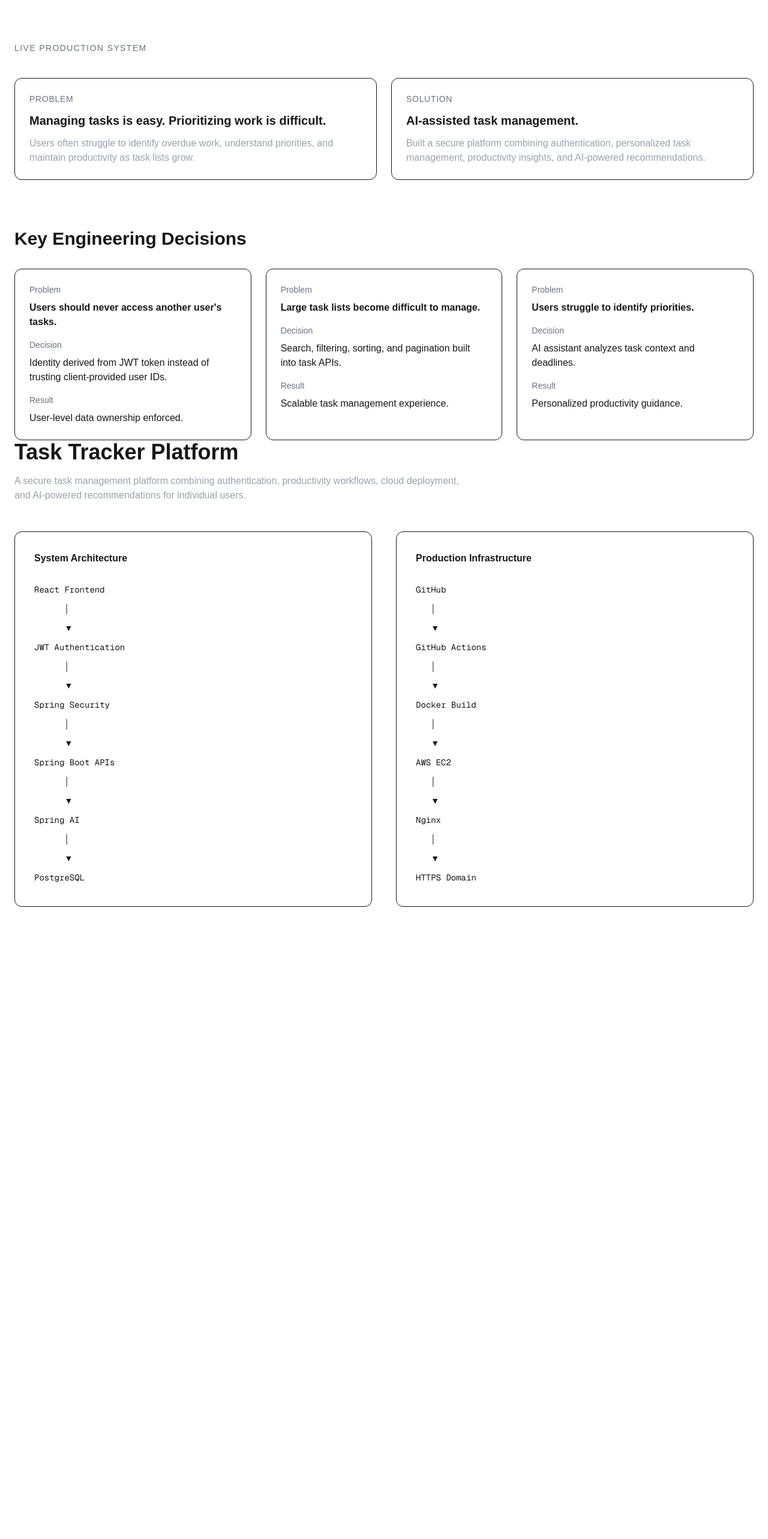
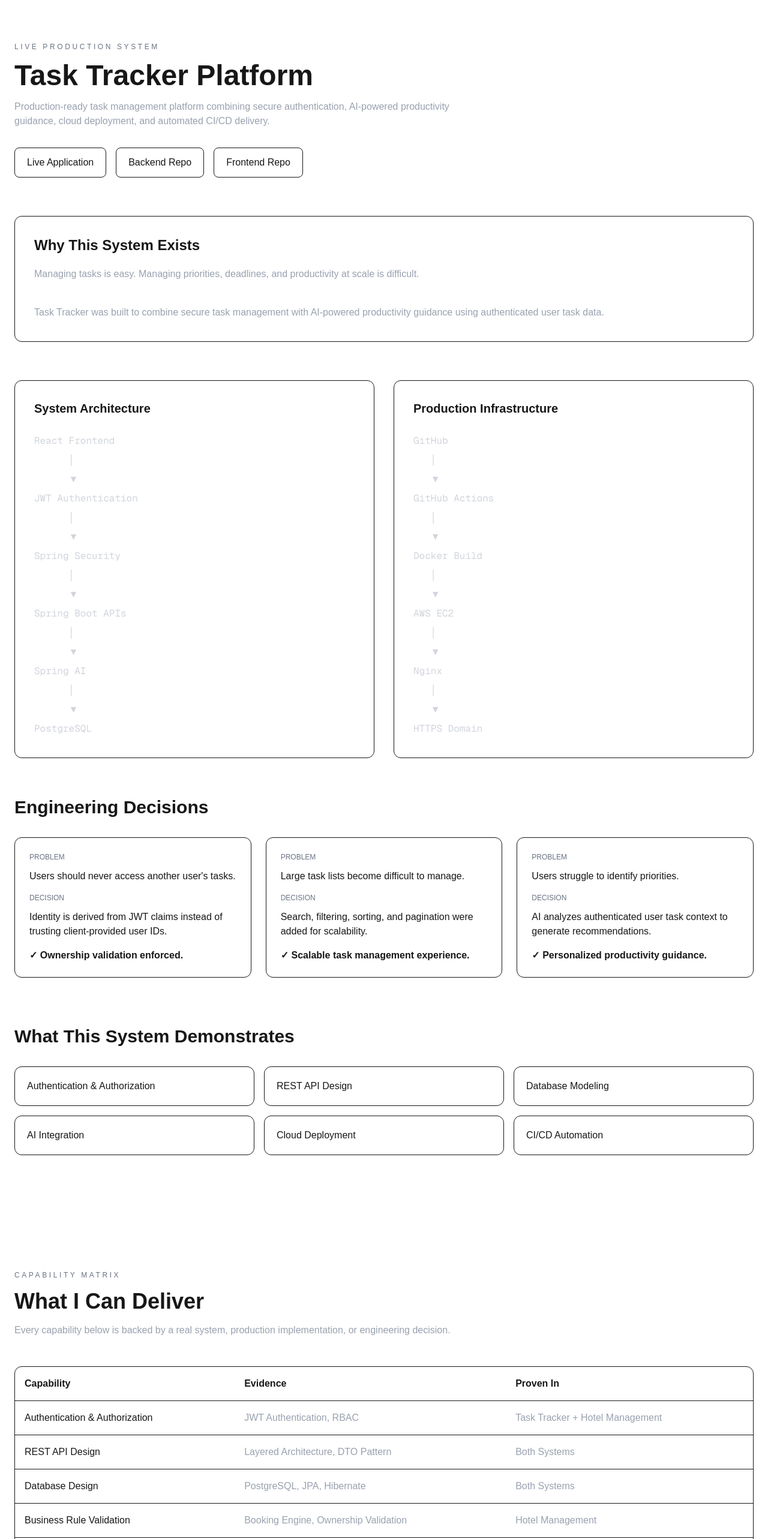
Before and after one commit to devendra1176/devendra-portfolio, a Next.js app: page / in a window 1280 px wide. Shown: the part 2380-4946 px from the top of the page at 60% size. Before the commit the page ends 3988 px from the top, so only its background shows below. Built offline with nearby package versions, Linux system fonts and the light colour scheme.

Commit message:
Add CapabilityMatrix component and enhance TaskTracker with engineering decisions and system capabilities

```diff
--- a/app/page.tsx
+++ b/app/page.tsx
@@ -3,6 +3,7 @@ import Hero from "@/components/Hero";
 import Problems from "@/components/Problems";
 import Decisions from "@/components/Decisions";
 import TaskTracker from "@/components/TaskTracker";
+import CapabilityMatrix from "../components/CapabilityMatrix";
 export default function Home() {
   return (
     <main>
@@ -11,6 +12,7 @@ export default function Home() {
       <Problems />
       <Decisions />
       <TaskTracker />
+      <CapabilityMatrix />
     </main>
   );
 }
--- a/components/CapabilityMatrix.tsx
+++ b/components/CapabilityMatrix.tsx
@@ -0,0 +1,102 @@
+export default function CapabilityMatrix() {
+  const capabilities = [
+    {
+      capability: "Authentication & Authorization",
+      evidence: "JWT Authentication, RBAC",
+      proof: "Task Tracker + Hotel Management",
+    },
+    {
+      capability: "REST API Design",
+      evidence: "Layered Architecture, DTO Pattern",
+      proof: "Both Systems",
+    },
+    {
+      capability: "Database Design",
+      evidence: "PostgreSQL, JPA, Hibernate",
+      proof: "Both Systems",
+    },
+    {
+      capability: "Business Rule Validation",
+      evidence: "Booking Engine, Ownership Validation",
+      proof: "Hotel Management",
+    },
+    {
+      capability: "AI Integration",
+      evidence: "Spring AI Productivity Assistant",
+      proof: "Task Tracker",
+    },
+    {
+      capability: "Cloud Deployment",
+      evidence: "AWS EC2, Nginx, HTTPS",
+      proof: "Task Tracker",
+    },
+    {
+      capability: "CI/CD Automation",
+      evidence: "GitHub Actions Pipeline",
+      proof: "Task Tracker",
+    },
+    {
+      capability: "Testing",
+      evidence: "JUnit, Mockito",
+      proof: "Hotel Management",
+    },
+    {
+      capability: "API Documentation",
+      evidence: "Swagger/OpenAPI",
+      proof: "Hotel Management",
+    },
+  ];
+
+  return (
+    <section
+      id="capabilities"
+      className="max-w-7xl mx-auto px-6 py-24"
+    >
+      <p className="text-xs uppercase tracking-[0.3em] text-gray-500 mb-4">
+        Capability Matrix
+      </p>
+
+      <h2 className="text-4xl font-bold mb-4">
+        What I Can Deliver
+      </h2>
+
+      <p className="text-gray-400 max-w-3xl mb-12">
+        Every capability below is backed by a real system,
+        production implementation, or engineering decision.
+      </p>
+
+      <div className="overflow-x-auto border rounded-xl">
+        <table className="w-full text-left">
+          <thead>
+            <tr className="border-b">
+              <th className="p-4">Capability</th>
+              <th className="p-4">Evidence</th>
+              <th className="p-4">Proven In</th>
+            </tr>
+          </thead>
+
+          <tbody>
+            {capabilities.map((item, index) => (
+              <tr
+                key={index}
+                className="border-b last:border-b-0"
+              >
+                <td className="p-4 font-medium">
+                  {item.capability}
+                </td>
+
+                <td className="p-4 text-gray-400">
+                  {item.evidence}
+                </td>
+
+                <td className="p-4 text-gray-400">
+                  {item.proof}
+                </td>
+              </tr>
+            ))}
+          </tbody>
+        </table>
+      </div>
+    </section>
+  );
+}
--- a/components/TaskTracker.tsx
+++ b/components/TaskTracker.tsx
@@ -4,160 +4,80 @@ export default function TaskTracker() {
       id="systems"
       className="max-w-7xl mx-auto px-6 py-24"
     >
-      <div className="mb-12">
-        <p className="text-sm uppercase tracking-widest text-gray-500 mb-3">
-          Live Production System
-        </p>
+      {/* Header */}
 
-        <div className="grid md:grid-cols-2 gap-6 mt-10">
-
-  <div className="border rounded-xl p-6">
-    <p className="text-sm uppercase tracking-wider text-gray-500 mb-3">
-      Problem
-    </p>
-
-    <h3 className="text-xl font-semibold mb-3">
-      Managing tasks is easy.
-      Prioritizing work is difficult.
-    </h3>
-
-    <p className="text-gray-400">
-      Users often struggle to identify overdue work,
-      understand priorities, and maintain productivity
-      as task lists grow.
-    </p>
-  </div>
-
-  <div className="border rounded-xl p-6">
-    <p className="text-sm uppercase tracking-wider text-gray-500 mb-3">
-      Solution
-    </p>
-
-    <h3 className="text-xl font-semibold mb-3">
-      AI-assisted task management.
-    </h3>
-
-    <p className="text-gray-400">
-      Built a secure platform combining authentication,
-      personalized task management, productivity insights,
-      and AI-powered recommendations.
-    </p>
-  </div>
-
-</div>
-
-<div className="mt-20">
-
-  <h3 className="text-3xl font-bold mb-8">
-    Key Engineering Decisions
-  </h3>
-
-  <div className="grid md:grid-cols-3 gap-6">
-
-    <div className="border rounded-xl p-6">
-      <p className="text-sm text-gray-500 mb-2">
-        Problem
+      <p className="text-xs uppercase tracking-[0.3em] text-gray-500 mb-4">
+        Live Production System
       </p>
 
-      <p className="font-semibold mb-4">
-        Users should never access another user's tasks.
+      <h2 className="text-5xl font-bold mb-4">
+        Task Tracker Platform
+      </h2>
+
+      <p className="text-gray-400 max-w-3xl mb-8">
+        Production-ready task management platform combining
+        secure authentication, AI-powered productivity guidance,
+        cloud deployment, and automated CI/CD delivery.
       </p>
 
-      <p className="text-sm text-gray-500 mb-2">
-        Decision
-      </p>
+      <div className="flex flex-wrap gap-4 mb-16">
+        <a
+          href="https://tasktracker.app.devendra.indevs.in"
+          target="_blank"
+          rel="noopener noreferrer"
+          className="border rounded-lg px-5 py-3 hover:bg-white hover:text-black transition"
+        >
+          Live Application
+        </a>
 
-      <p className="mb-4">
-        Identity derived from JWT token instead of
-        trusting client-provided user IDs.
-      </p>
+        <a
+          href="https://github.com/devendra1176/task-tracker-api"
+          target="_blank"
+          rel="noopener noreferrer"
+          className="border rounded-lg px-5 py-3 hover:bg-white hover:text-black transition"
+        >
+          Backend Repo
+        </a>
 
-      <p className="text-sm text-gray-500 mb-2">
-        Result
-      </p>
+        <a
+          href="https://github.com/devendra1176/task-tracker-frontend"
+          target="_blank"
+          rel="noopener noreferrer"
+          className="border rounded-lg px-5 py-3 hover:bg-white hover:text-black transition"
+        >
+          Frontend Repo
+        </a>
+      </div>
 
-      <p>
-        User-level data ownership enforced.
-      </p>
-    </div>
+      {/* Why This System Exists */}
 
-    <div className="border rounded-xl p-6">
-      <p className="text-sm text-gray-500 mb-2">
-        Problem
-      </p>
+      <div className="border rounded-xl p-8 mb-16">
+        <h3 className="text-2xl font-bold mb-4">
+          Why This System Exists
+        </h3>
 
-      <p className="font-semibold mb-4">
-        Large task lists become difficult to manage.
-      </p>
+        <p className="text-gray-400 leading-8">
+          Managing tasks is easy. Managing priorities,
+          deadlines, and productivity at scale is difficult.
 
-      <p className="text-sm text-gray-500 mb-2">
-        Decision
-      </p>
+          <br />
+          <br />
 
-      <p className="mb-4">
-        Search, filtering, sorting, and pagination
-        built into task APIs.
-      </p>
-
-      <p className="text-sm text-gray-500 mb-2">
-        Result
-      </p>
-
-      <p>
-        Scalable task management experience.
-      </p>
-    </div>
-
-    <div className="border rounded-xl p-6">
-      <p className="text-sm text-gray-500 mb-2">
-        Problem
-      </p>
-
-      <p className="font-semibold mb-4">
-        Users struggle to identify priorities.
-      </p>
-
-      <p className="text-sm text-gray-500 mb-2">
-        Decision
-      </p>
-
-      <p className="mb-4">
-        AI assistant analyzes task context and deadlines.
-      </p>
-
-      <p className="text-sm text-gray-500 mb-2">
-        Result
-      </p>
-
-      <p>
-        Personalized productivity guidance.
-      </p>
-    </div>
-
-  </div>
-
-</div>
-
-        <h2 className="text-4xl font-bold mb-4">
-          Task Tracker Platform
-        </h2>
-
-        <p className="text-gray-400 max-w-3xl">
-          A secure task management platform combining authentication,
-          productivity workflows, cloud deployment, and AI-powered
-          recommendations for individual users.
+          Task Tracker was built to combine secure task
+          management with AI-powered productivity guidance
+          using authenticated user task data.
         </p>
       </div>
 
-      <div className="grid md:grid-cols-2 gap-10">
+      {/* Architecture + Infrastructure */}
 
-        {/* Architecture */}
+      <div className="grid md:grid-cols-2 gap-8 mb-16">
         <div className="border rounded-xl p-8">
-          <h3 className="font-semibold mb-6">
+          <h3 className="text-xl font-bold mb-6">
             System Architecture
           </h3>
 
-          <pre className="leading-8 text-sm">
+          <pre className="leading-8 text-gray-300">
 {`React Frontend
       │
       ▼
@@ -177,13 +97,12 @@ PostgreSQL`}
           </pre>
         </div>
 
-        {/* Production */}
         <div className="border rounded-xl p-8">
-          <h3 className="font-semibold mb-6">
+          <h3 className="text-xl font-bold mb-6">
             Production Infrastructure
           </h3>
 
-          <pre className="leading-8 text-sm">
+          <pre className="leading-8 text-gray-300">
 {`GitHub
    │
    ▼
@@ -202,6 +121,118 @@ Nginx
 HTTPS Domain`}
           </pre>
         </div>
+      </div>
+
+      {/* Engineering Decisions */}
+
+      <h3 className="text-3xl font-bold mb-8">
+        Engineering Decisions
+      </h3>
+
+      <div className="grid md:grid-cols-3 gap-6 mb-20">
+
+        <div className="border rounded-xl p-6">
+          <p className="text-xs uppercase text-gray-500 mb-3">
+            Problem
+          </p>
+
+          <p className="mb-4">
+            Users should never access another user's tasks.
+          </p>
+
+          <p className="text-xs uppercase text-gray-500 mb-3">
+            Decision
+          </p>
+
+          <p className="mb-4">
+            Identity is derived from JWT claims instead of
+            trusting client-provided user IDs.
+          </p>
+
+          <p className="font-semibold">
+            ✓ Ownership validation enforced.
+          </p>
+        </div>
+
+        <div className="border rounded-xl p-6">
+          <p className="text-xs uppercase text-gray-500 mb-3">
+            Problem
+          </p>
+
+          <p className="mb-4">
+            Large task lists become difficult to manage.
+          </p>
+
+          <p className="text-xs uppercase text-gray-500 mb-3">
+            Decision
+          </p>
+
+          <p className="mb-4">
+            Search, filtering, sorting, and pagination
+            were added for scalability.
+          </p>
+
+          <p className="font-semibold">
+            ✓ Scalable task management experience.
+          </p>
+        </div>
+
+        <div className="border rounded-xl p-6">
+          <p className="text-xs uppercase text-gray-500 mb-3">
+            Problem
+          </p>
+
+          <p className="mb-4">
+            Users struggle to identify priorities.
+          </p>
+
+          <p className="text-xs uppercase text-gray-500 mb-3">
+            Decision
+          </p>
+
+          <p className="mb-4">
+            AI analyzes authenticated user task context
+            to generate recommendations.
+          </p>
+
+          <p className="font-semibold">
+            ✓ Personalized productivity guidance.
+          </p>
+        </div>
+
+      </div>
+
+      {/* Capability Proof */}
+
+      <h3 className="text-3xl font-bold mb-8">
+        What This System Demonstrates
+      </h3>
+
+      <div className="grid md:grid-cols-3 gap-4">
+
+        <div className="border rounded-xl p-5">
+          Authentication & Authorization
+        </div>
+
+        <div className="border rounded-xl p-5">
+          REST API Design
+        </div>
+
+        <div className="border rounded-xl p-5">
+          Database Modeling
+        </div>
+
+        <div className="border rounded-xl p-5">
+          AI Integration
+        </div>
+
+        <div className="border rounded-xl p-5">
+          Cloud Deployment
+        </div>
+
+        <div className="border rounded-xl p-5">
+          CI/CD Automation
+        </div>
 
       </div>
     </section>
```
